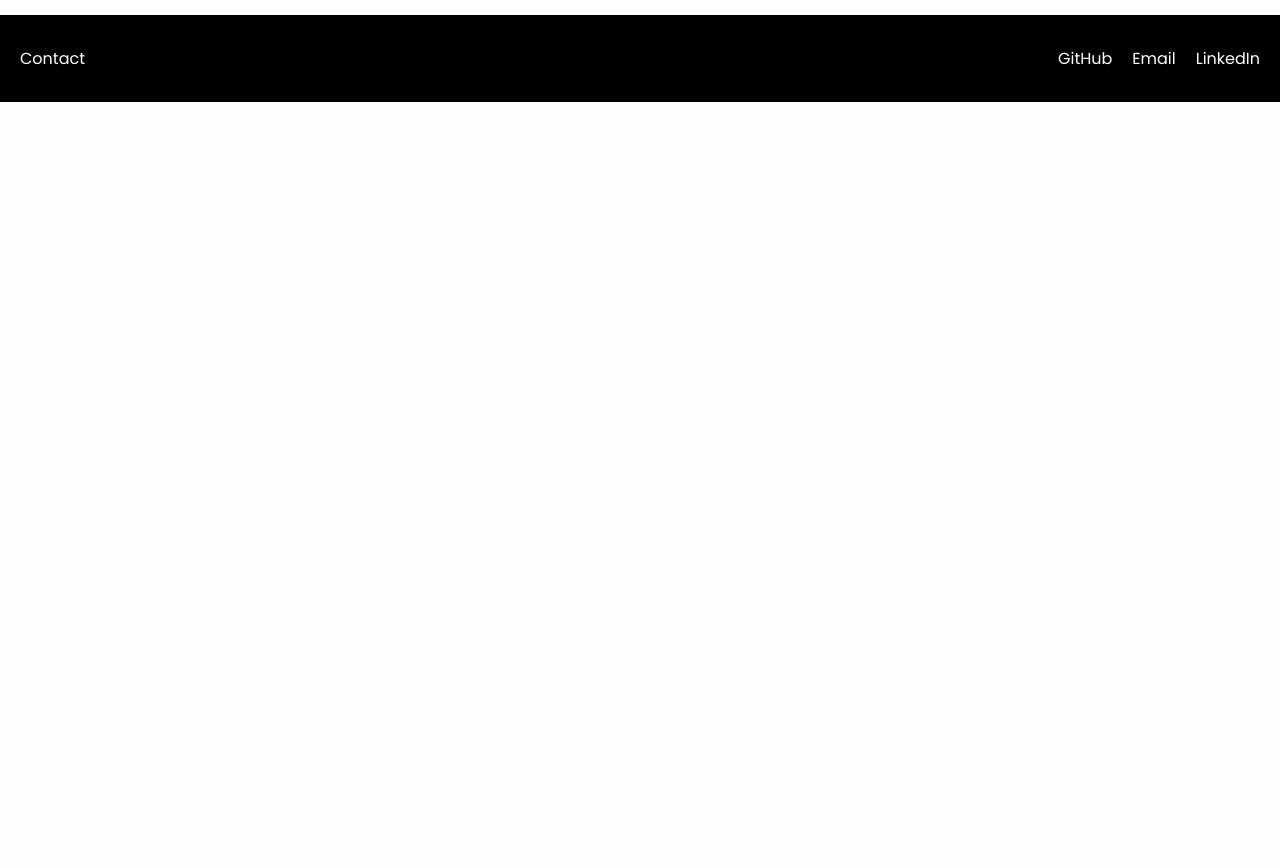
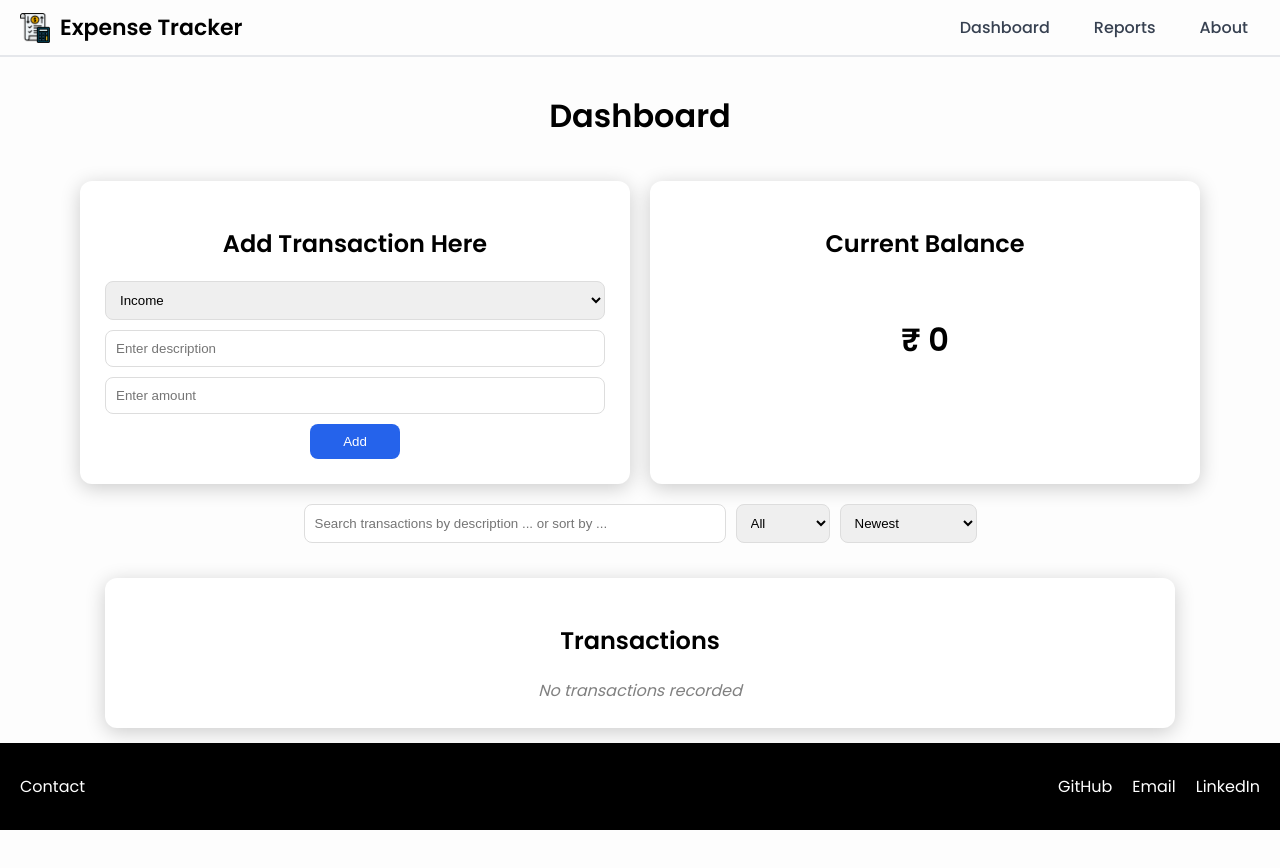
Before and after one commit to Vaibhav1506/Expense-Tracker, a React (Create React App) app: page / in a window 1280 px wide. After the commit the page ends 830 px from the top, so only its background shows below. Built offline with nearby package versions, Linux system fonts and the light colour scheme.

Commit message:
Commited Changes

```diff
--- a/package.json
+++ b/package.json
@@ -2,7 +2,6 @@
   "name": "expense-tracker",
   "version": "0.1.0",
   "private": true,
-  "homepage": "https://Vaibhav1506.github.io/Expense-Tracker-React-JS-Demo",
   "dependencies": {
     "@testing-library/dom": "^10.4.1",
     "@testing-library/jest-dom": "^6.9.1",
@@ -19,9 +18,7 @@
     "start": "react-scripts start",
     "build": "react-scripts build",
     "test": "react-scripts test",
-    "eject": "react-scripts eject",
-    "predeploy": "npm run build",
-    "deploy": "gh-pages -d build"
+    "eject": "react-scripts eject"
   },
   "eslintConfig": {
     "extends": [
--- a/src/App.js
+++ b/src/App.js
@@ -18,7 +18,7 @@
 
     return (
       <div className = "app-wrapper">
-      <BrowserRouter basename="/Expense-Tracker-React-JS-Demo">
+      <BrowserRouter>
           <Navbar/>
         <div className="app-container">
           <Routes>
--- a/src/styles/App.css
+++ b/src/styles/App.css
@@ -3,7 +3,6 @@ body {
   padding: 0;
   font-family: 'Poppins';
   background-color: #FDFDFD;
-  padding-bottom: 55px;
   height: 100%;
 }
 
@@ -12,6 +11,13 @@ body {
   justify-content: center;
   align-items: flex-start;
   padding-top: 40px;
+  flex: 1;
+}
+
+.app-wrapper {
+  display: flex;
+  flex-direction: column;
+  min-height: 100vh;
 }
 
 html, body, #root {
```
